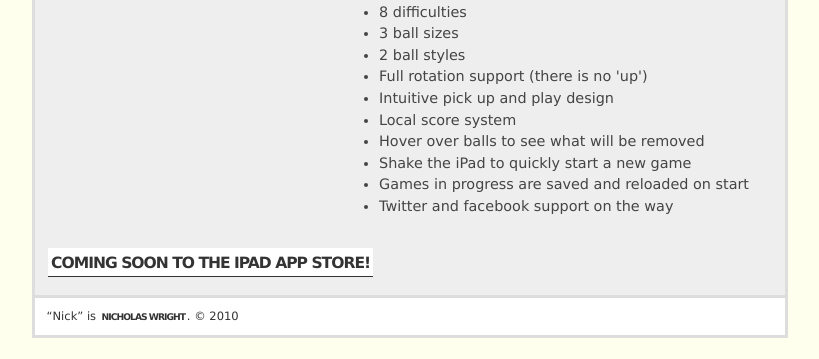
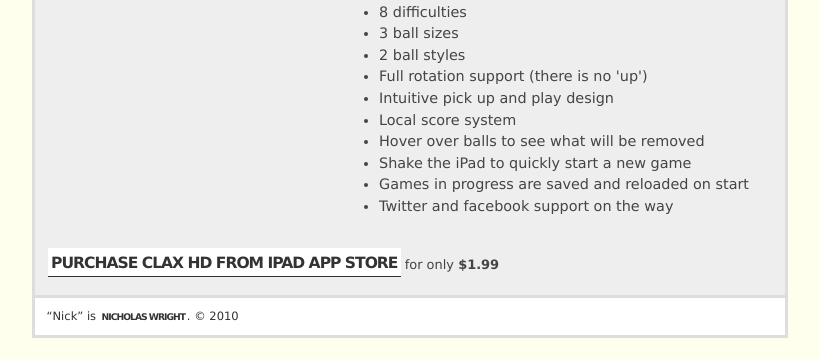
Before and after one commit to Abica/appsbynick-google-app-engine, a Python web app: template templates/root/claxhd.html in a window 1280 px wide. Shown: the part 646-1005 px from the top of the page, without its empty margins (230-1049 px from the left). Run offline with Jinja, Linux system fonts and the light colour scheme; the template is opened without the code that fills it, so the values that code supplies are empty.

Commit message:
add price tag to clax hd since it's now in the appstore

```diff
--- a/templates/root/claxhd.html
+++ b/templates/root/claxhd.html
@@ -56,8 +56,9 @@
     </ul>
 	</div>
 
-	<p class="c" style="clear: both">
-	<br />
-	<a name="#">Coming soon to the iPad App Store!</a>
-	</p>
+  <p class="c" style="clear: both">
+    <br />
+    <a href="http://itunes.apple.com/WebObjects/MZStore.woa/wa/viewSoftware?id=370824947&mt=8">Purchase Clax HD from iPad App Store</a> for only <strong>$1.99</strong>
+  </p>
+
 {% endblock %}
```
